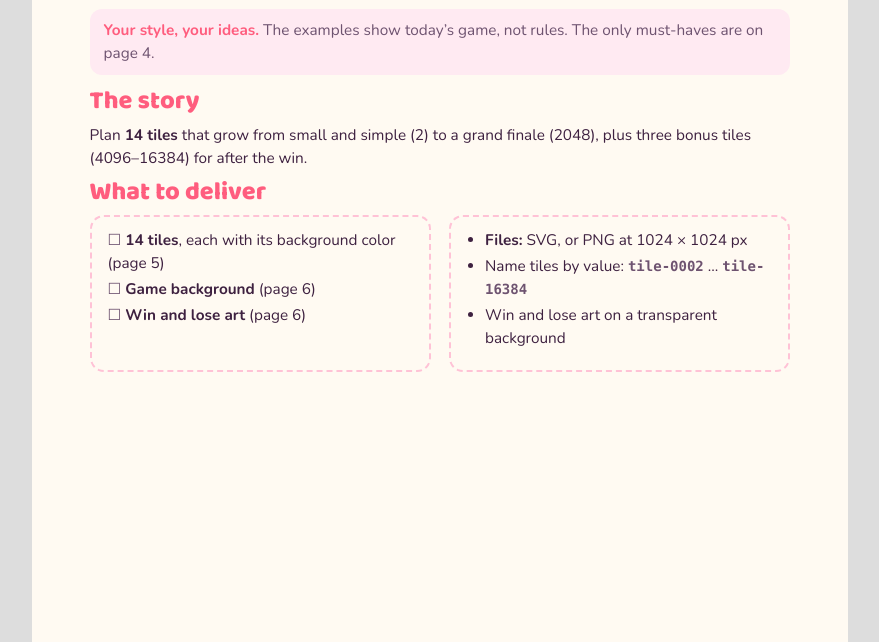
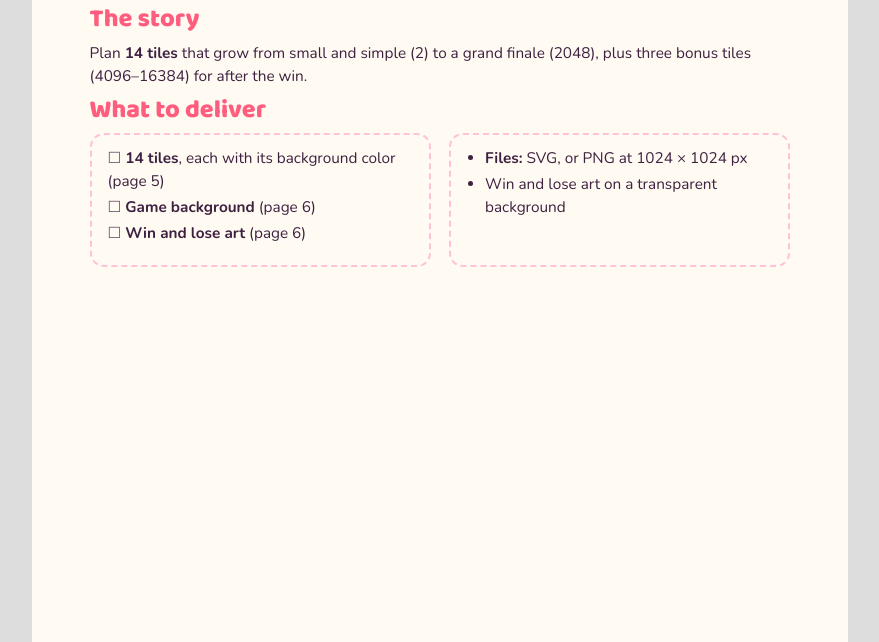
Before and after one commit to vector-swan/2048, a website: page art-kit/source/kit.html in a window 1280 px wide. Shown: the part 158-800 px from the top of the page, without its empty margins (200-1079 px from the left). Drawn offline with Linux system fonts and the light colour scheme.

Commit message:
Art kit: drop the style note and file-naming line
Co-Authored-By: Claude Opus 5.5 <noreply@anthropic.com>

```diff
--- a/art-kit/source/kit.html
+++ b/art-kit/source/kit.html
@@ -95,7 +95,6 @@ figure { text-align: center; font: 700 10pt var(--display); }
 <section class="page">
   <h1>New theme art kit</h1>
   <p class="lead">Fruit Picnic is a cute merge-puzzle game like 2048: two matching tiles join into the next one. This kit covers the art for a new theme.</p>
-  <div class="note"><b>Your style, your ideas.</b> The examples show today’s game, not rules. The only must-haves are on page 4.</div>
 
   <h2>The story</h2>
   <p>Plan <b>14 tiles</b> that grow from small and simple (2) to a grand finale (2048), plus three bonus tiles (4096–16384) for after the win.</p>
@@ -112,7 +111,6 @@ figure { text-align: center; font: 700 10pt var(--display); }
     <div class="box">
       <ul>
         <li><b>Files:</b> SVG, or PNG at 1024 × 1024 px</li>
-        <li>Name tiles by value: <code>tile-0002</code> … <code>tile-16384</code></li>
         <li>Win and lose art on a transparent background</li>
       </ul>
     </div>
```
Also changed, not shown: 1 other file.
